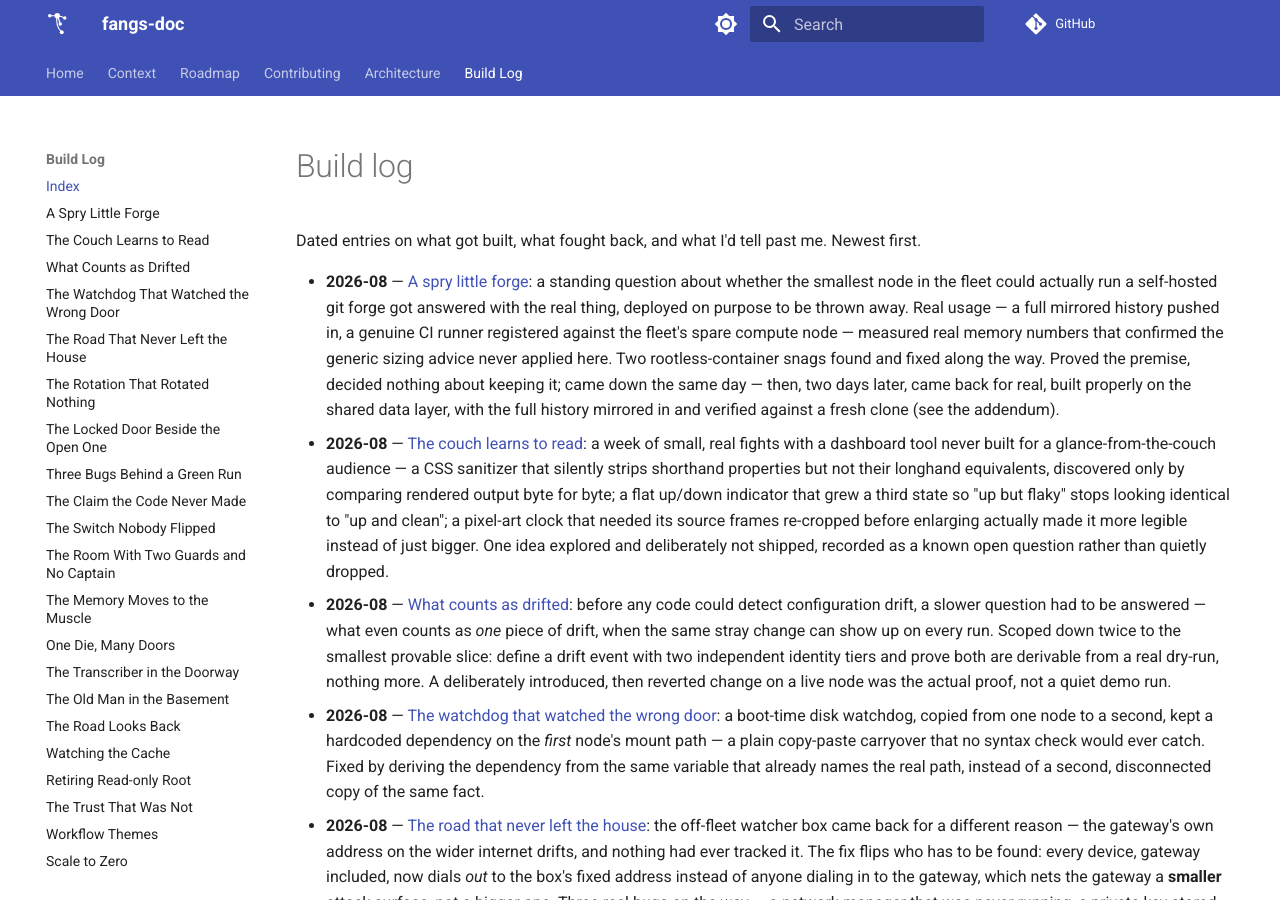
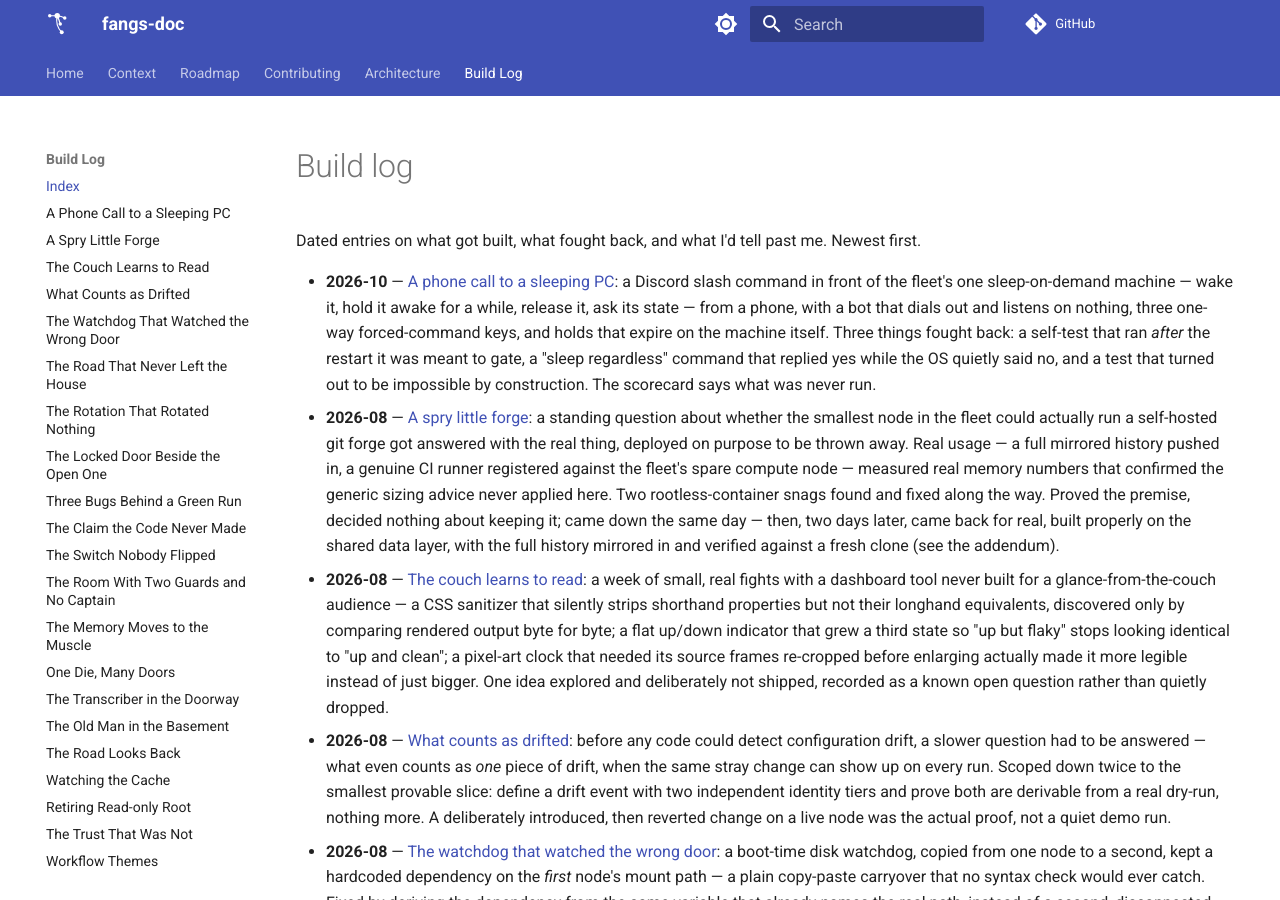
Before and after one commit to Caleb-Wrobel/fangs-doc, an MkDocs documentation site: the page built from docs/log/README.md, in a window 1280 px wide and 900 px high. Built offline with MkDocs 1.6.1 and Material for MkDocs 9.7.7, drawn with Linux system fonts in a browser that asks for light colours; comment, search, counter and statistics services are not loaded.

Commit message:
a phone calls the pack / the sleeper wakes, or says no / the log keeps both
Adds the 2026-10 build-log entry on the Discord front end for the on-demand
machine: the outbound-only bot, three one-way keys, holds that expire on the
machine itself, and three surprises (a self-test that ran after its gate, a
sleep command that over-promised, a test impossible by construction). Indexed
in the log README, the site index, the nav and the roadmap.

Co-Authored-By: Claude Sonnet 5.5 <noreply@anthropic.com>
Claude-Session: https://claude.ai/code/session_018EVq3uCUvSsfPL9YvgELaA

```diff
--- a/docs/log/README.md
+++ b/docs/log/README.md
@@ -3,6 +3,13 @@
 Dated entries on what got built, what fought back, and what I'd tell past me.
 Newest first.
 
+- **2026-10** — [A phone call to a sleeping PC](2026-10-a-phone-call-to-a-sleeping-pc.md):
+  a Discord slash command in front of the fleet's one sleep-on-demand machine — wake it, hold
+  it awake for a while, release it, ask its state — from a phone, with a bot that dials out and
+  listens on nothing, three one-way forced-command keys, and holds that expire on the machine
+  itself. Three things fought back: a self-test that ran *after* the restart it was meant to
+  gate, a "sleep regardless" command that replied yes while the OS quietly said no, and a test
+  that turned out to be impossible by construction. The scorecard says what was never run.
 - **2026-08** — [A spry little forge](2026-08-forgejo-spike.md): a standing question about
   whether the smallest node in the fleet could actually run a self-hosted git forge got answered
   with the real thing, deployed on purpose to be thrown away. Real usage — a full mirrored
--- a/mkdocs.yml
+++ b/mkdocs.yml
@@ -56,6 +56,7 @@ nav:
       - TLS Proxy: architecture/tls-proxy.md
   - Build Log:
       - Index: log/README.md
+      - A Phone Call to a Sleeping PC: log/2026-10-a-phone-call-to-a-sleeping-pc.md
       - A Spry Little Forge: log/2026-08-forgejo-spike.md
       - The Couch Learns to Read: log/2026-08-couch-room-redesign.md
       - What Counts as Drifted: log/2026-08-drift-check.md
```
Also changed, not shown: docs/index.md (+1 -0 lines), docs/log/2026-10-a-phone-call-to-a-sleeping-pc.md (added, +70 -0 lines), docs/roadmap.md (+5 -0 lines).
